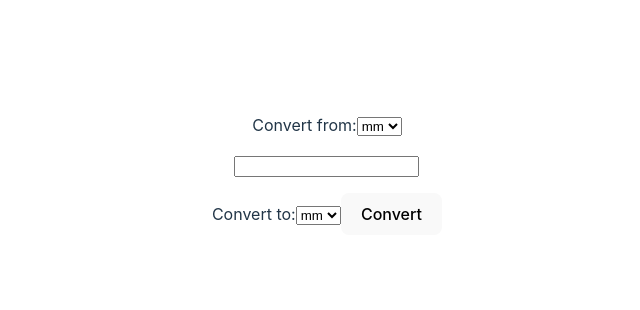
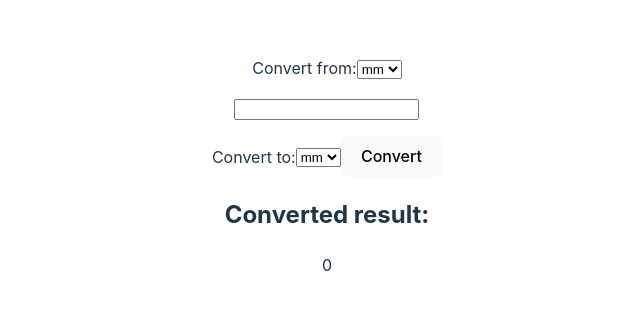
Before and after one commit to tamaskovacs0408/unit-converter, a React (Vite) app: page / in a window 1280 px wide. Shown: the part 226-536 px from the top of the page, without its empty margins (313-953 px from the left). Built offline with nearby package versions, Linux system fonts and the light colour scheme.

Commit message:
Rendering units

```diff
--- a/src/components/LengthUnitResult.tsx
+++ b/src/components/LengthUnitResult.tsx
@@ -1,3 +1,14 @@
-export default function LengthUnitResult() {
+import { LengthResultType } from '../types';
 
+export default function LengthUnitResult(props: LengthResultType) {
+    const { unit, lengthUnit, targetUnit } = props;
+
+    return (
+      <>
+      <h2>Converted result:</h2>
+        <p>{unit}</p>
+        <p>{lengthUnit}</p>
+        <p>{targetUnit}</p>
+      </>
+    )
 }
```
